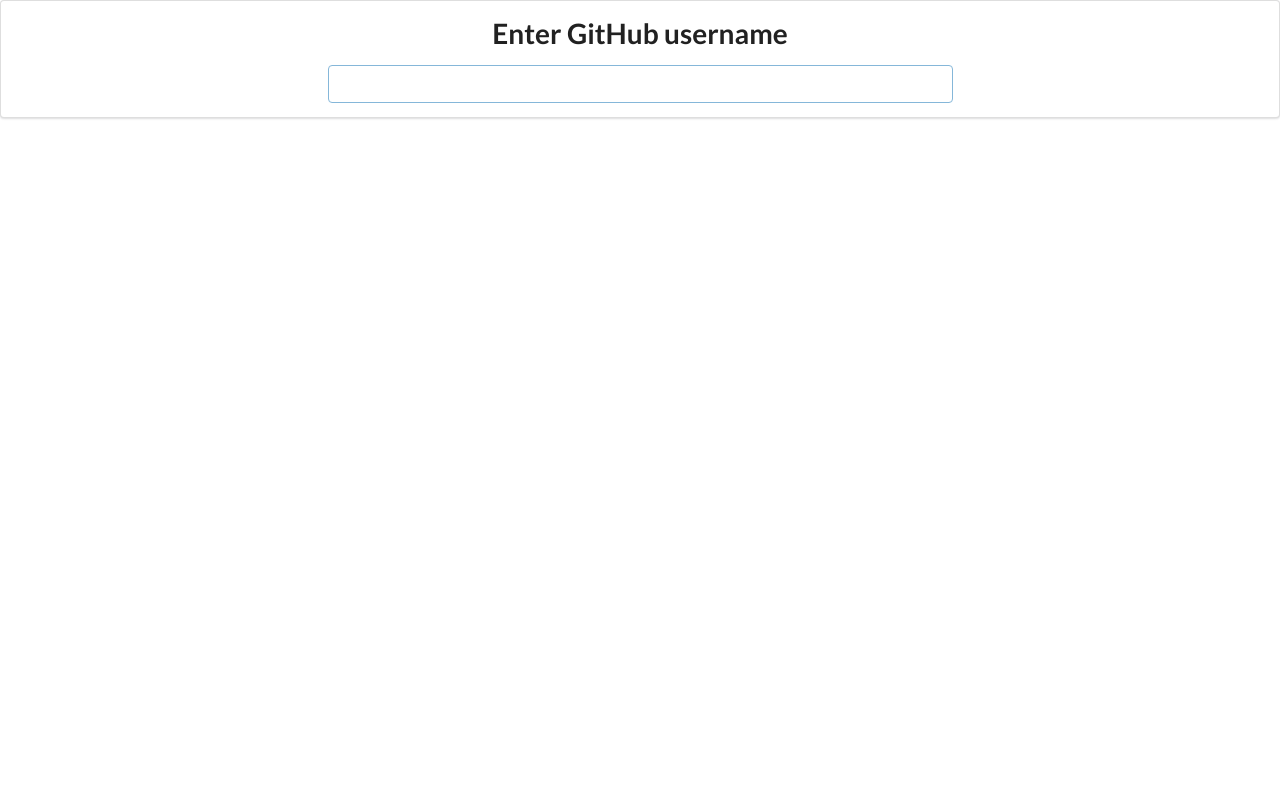
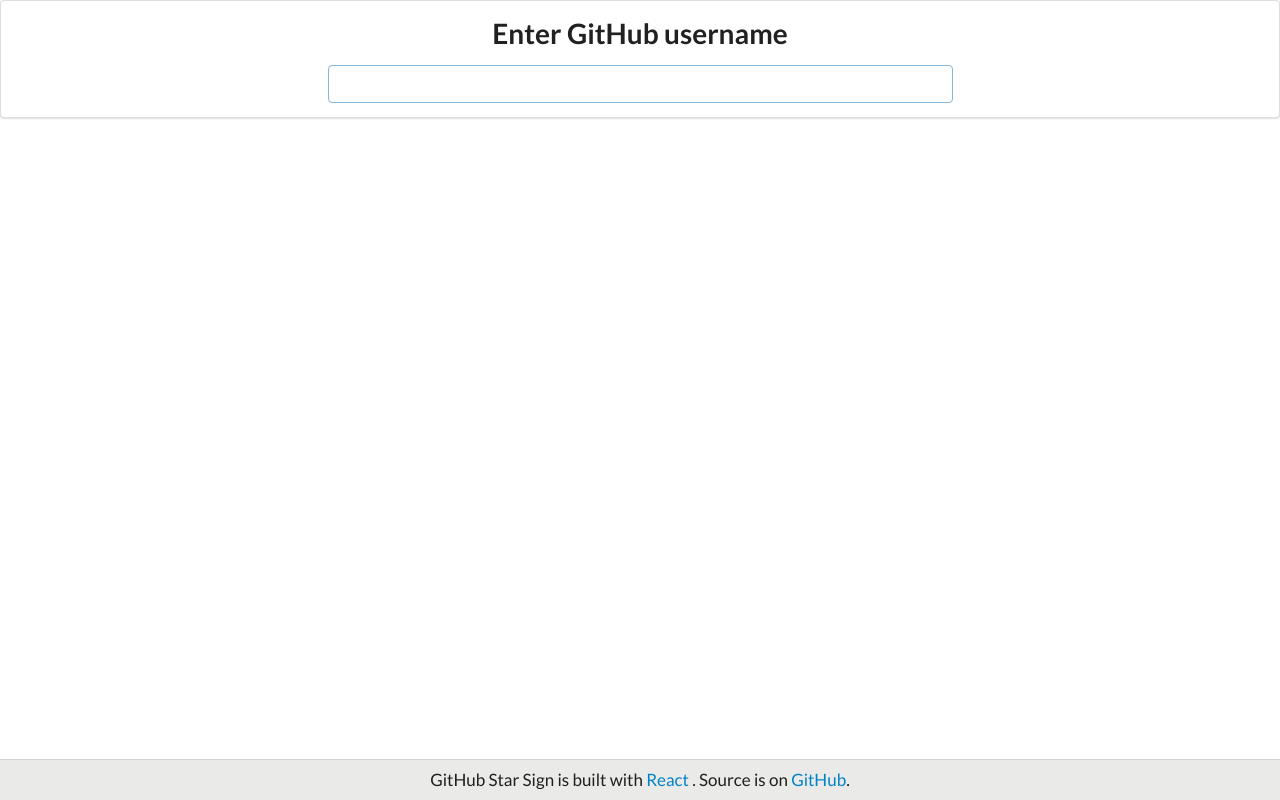
Before and after one commit to hyuraku/github-star-signs, a React (Create React App) app: page / in a window 1280 px wide. Built offline with nearby package versions, Linux system fonts and the light colour scheme.

Commit message:
add fooer

```diff
--- a/src/components/App.js
+++ b/src/components/App.js
@@ -5,6 +5,7 @@ import NoStarRepo from './NoStarRepo'
 import NameError from './NameError'
 import github from '../api/github'
 import Loading from './Loading'
+import Footer from './Footer'
 
 const max_repo_size = 90
 class App extends React.Component {
@@ -81,6 +82,7 @@ class App extends React.Component {
       <div>
         <SearchBar onSubmit={this.onSearchSubmit} readOnly={this.state.loading}/>
         {result}
+        <Footer/>
       </div>
     )
   }
--- /dev/null
+++ b/src/components/Footer.js
@@ -0,0 +1,13 @@
+import React from 'react'
+import '../css/Footer.css'
+
+const Footer = () => {
+  return (
+    <div>
+      <footer>GitHub Star Sign is built with <a href="https://reactjs.org/" target="_blank" rel="noopener noreferrer">React</a> .
+            Source is on <a href="https://github.com/hyuraku/github-star-signs" target="_blank" rel="noopener noreferrer">GitHub</a>.</footer>
+    </div>
+  )
+}
+
+export default Footer
--- /dev/null
+++ b/src/css/Footer.css
@@ -0,0 +1,16 @@
+footer{
+  font-size: 17px;
+  position: fixed;
+  /* left: 0; */
+  bottom: 0;
+  width: 100%;
+  text-align: center;
+  padding: 10px 30px;
+  border-top: 1px solid rgba(0, 0, 0, 0.1);
+  background: #eaeae8;
+}
+
+a{
+  color: #0082c8;
+  text-decoration: none;
+}
```
